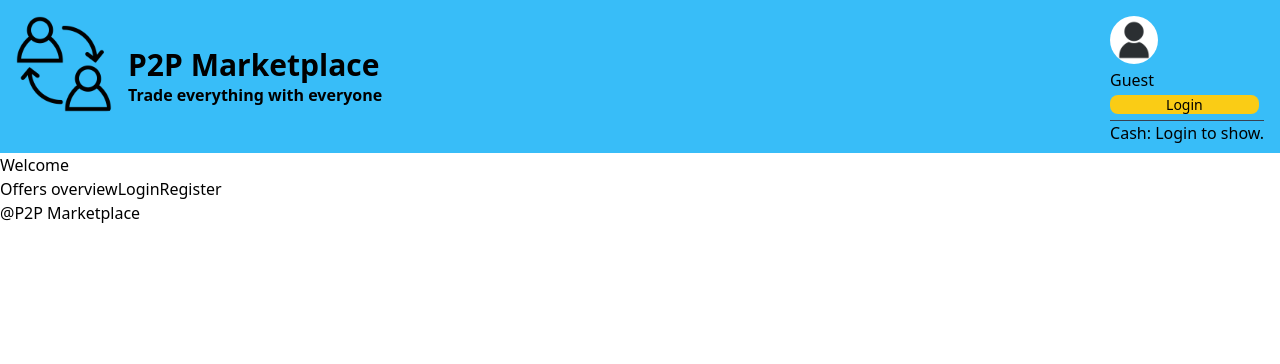
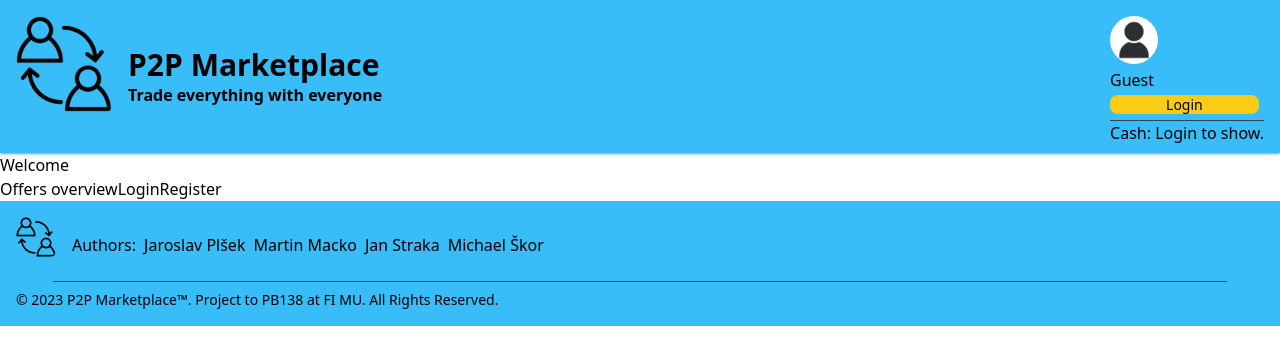
Before and after one commit to Jarda236/p2p-marketplace, a React (Vite) app in the folder frontend/: page / in a window 1280 px wide. Shown: the top 364 px of the page. Built offline with nearby package versions, Linux system fonts and the light colour scheme.

Commit message:
feat: footer style

```diff
--- a/frontend/src/components/Footer/Footer.tsx
+++ b/frontend/src/components/Footer/Footer.tsx
@@ -2,9 +2,35 @@ import React, {FC} from "react";
 import {NavLink} from "react-router-dom";
 
 const Footer: FC = () => {
-    return <>
-        <NavLink to="/"><p>@P2P Marketplace</p></NavLink>
-    </>
+    return (
+        <footer className="bg-sky-400 bottom-0 w-full">
+            <div className="mx-auto w-full max-w-screen-xl pt-4 pl-4">
+                <div className="flex flex-row">
+                    <div className="mb-4">
+                        <NavLink to="/">
+                            <img src="/icons/p2picon.png"
+                            className=" h-10 w-210 object-cover rounded-md"
+                            alt="p2p-marketplace-logo" />
+                        </NavLink>
+                    </div>
+                    <div className="flex text-black pl-4 self-center">
+                        <div>Authors:</div>
+                        <a href="https://is.muni.cz/auth/osoba/524640" className="hover:underline pl-2">Jaroslav Plšek</a>
+                        <a href="https://is.muni.cz/auth/osoba/524865" className="hover:underline pl-2">Martin Macko</a>
+                        <a href="https://is.muni.cz/auth/osoba/514615" className="hover:underline pl-2">Jan Straka</a>
+                        <a href="https://is.muni.cz/auth/osoba/485159" className="hover:underline pl-2">Michael Škor</a>
+                    </div>
+                </div>
+            </div>
+            <hr className="my-2 border-gray-700 w-11/12 mx-auto " />
+            <div className="sm:flex sm:items-center sm:justify-between p-4 pt-0">
+                <span className="text-sm text-black sm:text-cente">© 2023 <NavLink to="/"
+                className=" hover:underline"
+                >P2P Marketplace™</NavLink>. Project to PB138 at FI MU. All Rights Reserved.
+                </span>
+            </div>
+        </footer>
+    )
 }
 
 export default Footer;
--- a/frontend/src/components/Header/Header.tsx
+++ b/frontend/src/components/Header/Header.tsx
@@ -3,7 +3,7 @@ import UserInfo from "./UserInfo";
 
 const Header:FC = () => {
     return (
-    <div className="  bg-sky-400 flex flex-row justify-stretch">
+    <div className="  bg-sky-400 flex flex-row justify-stretch shadow shadow-slate-400">
         <figure className=" grow flex flex-row p-4">
             <img src="/icons/p2picon.png"
             className=" h-24 w-24 object-cover rounded-md"
--- a/frontend/src/components/app.tsx
+++ b/frontend/src/components/app.tsx
@@ -14,7 +14,7 @@ import Register from "./Authentification/Register/Register";
 export const App: FC = () => {
 
     return (
-        <div>
+        <div className="flex flex-col">
             <Header />
             <main>
                 <Routes>
```
